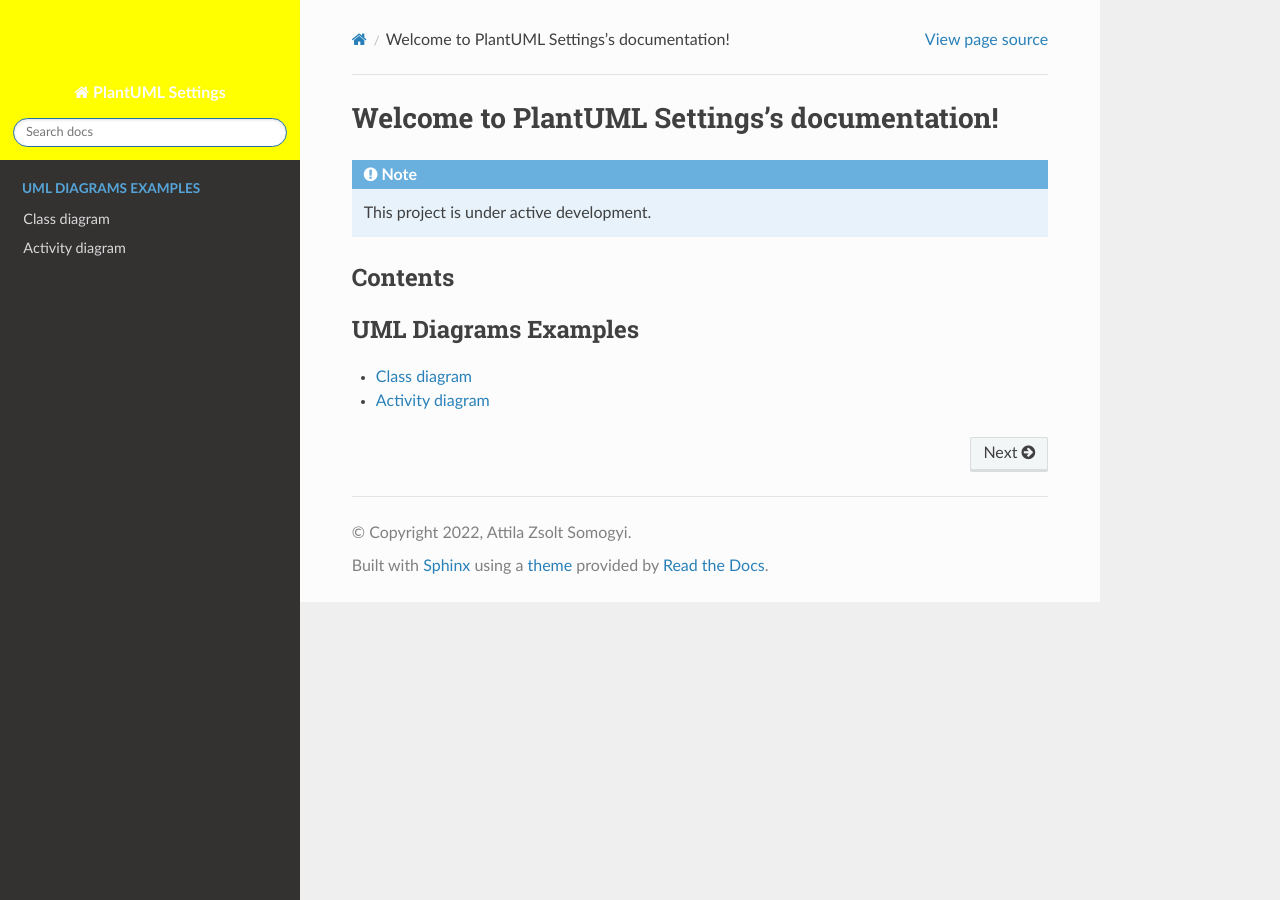
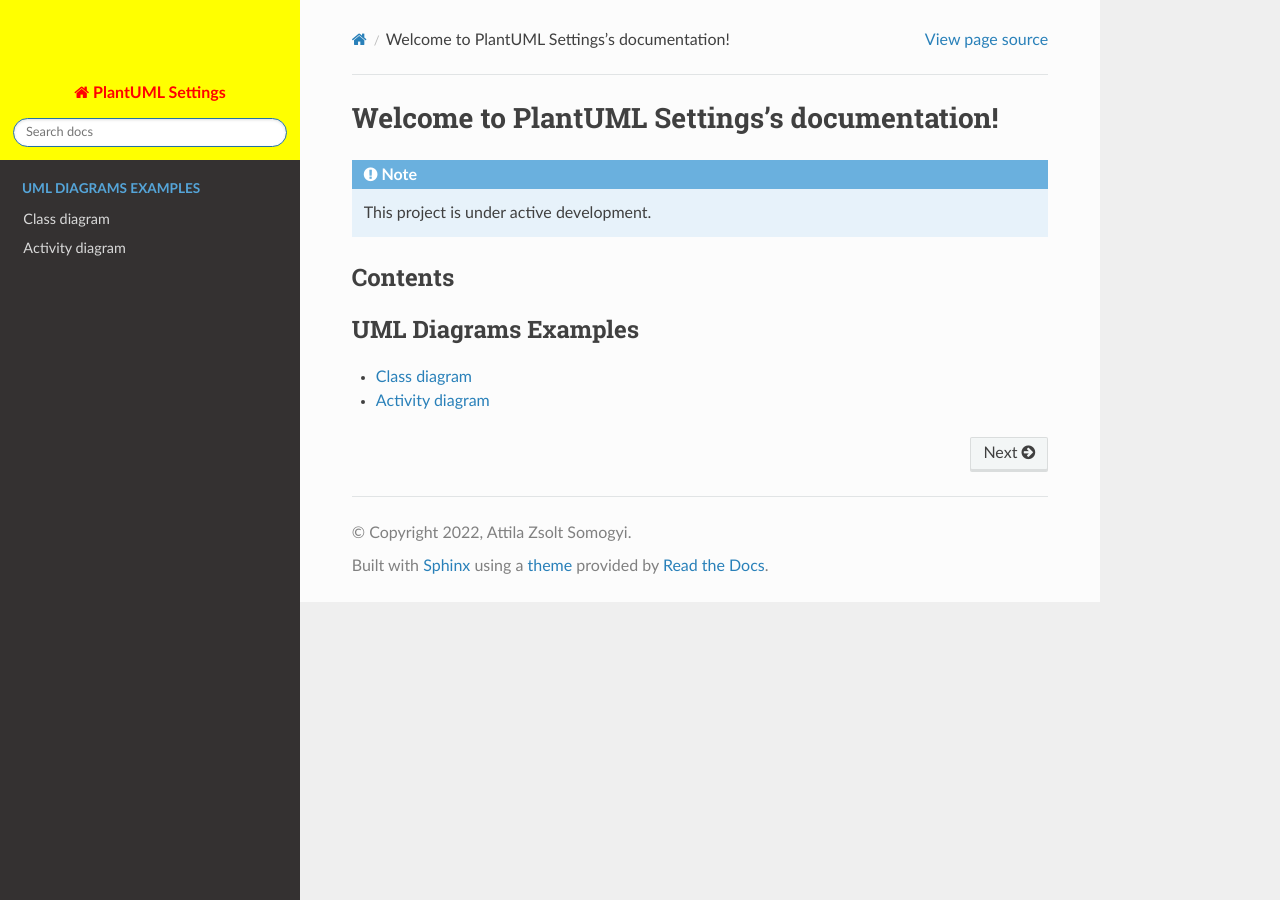
Before and after one commit to attilasomogyi/plantuml-settings, a Sphinx documentation site: the page built from docs/source/index.rst, in a window 1280 px wide. Built offline with Sphinx 7.4.7 and the Read the Docs theme 2.0.0, drawn with Linux system fonts in a browser that asks for light colours.

Commit message:
docs(costum): set title red colour

```diff
--- a/docs/source/_static/css/costum.css
+++ b/docs/source/_static/css/costum.css
@@ -1,5 +1,4 @@
 .wy-side-nav-search {
-    color: black;
     padding-top: 5em;
     background-image: url("/plantuml-settings/_static/images/plantuml-logo.svg");
     background-position: top;
@@ -7,3 +6,7 @@
     background-size: 5em auto;
     background-color: yellow;
   }
+
+  .wy-side-nav-search .wy-dropdown > a, .wy-side-nav-search > a {
+    color: red;
+  }
```
